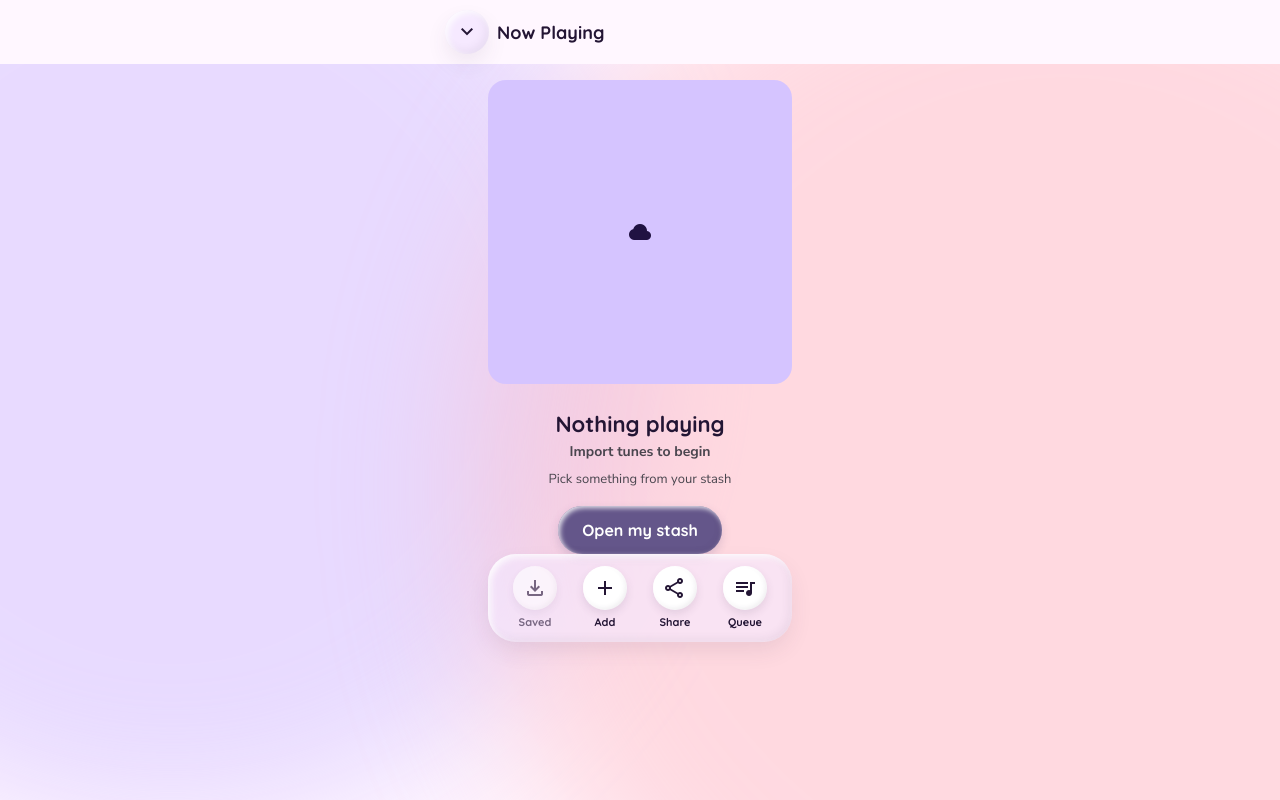
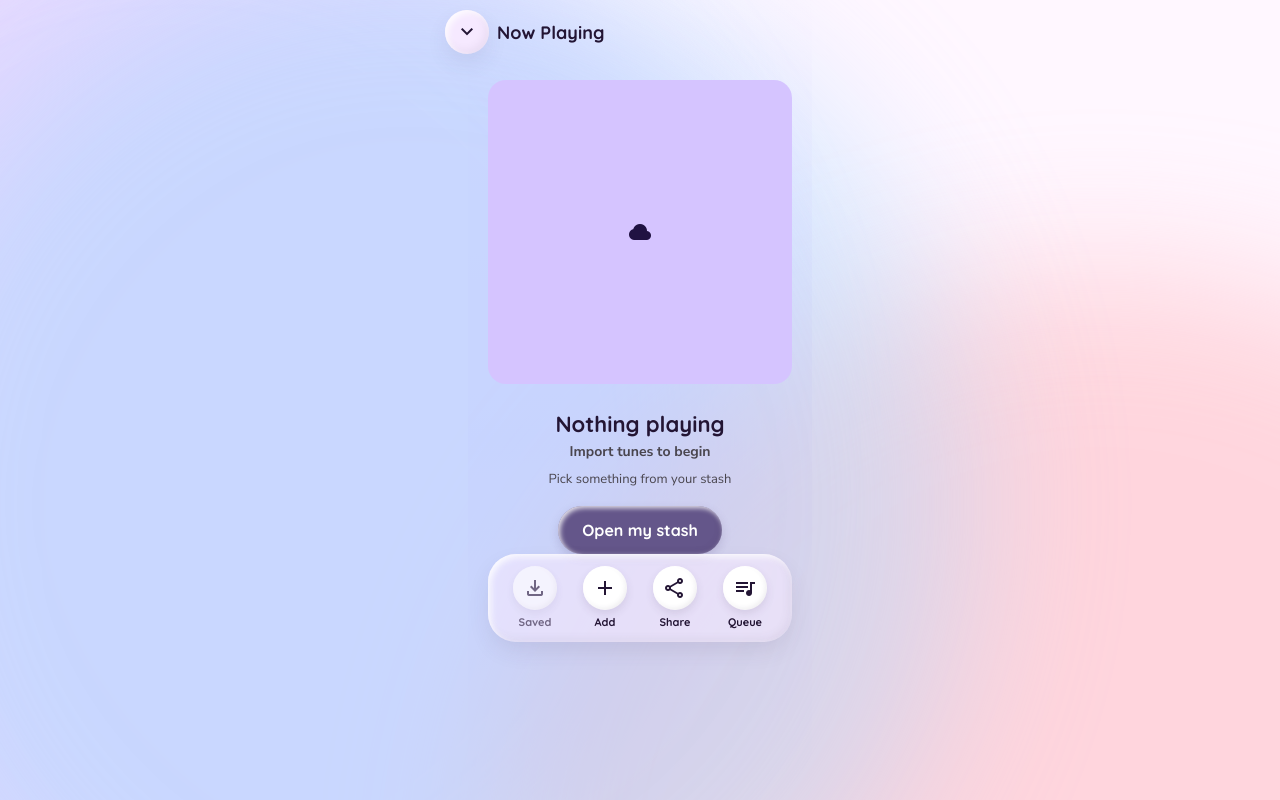
Before and after one commit to natx6/block-neo-brutalist, a Next.js app: page /player in a window 1280 px wide. Built offline with nearby package versions, Linux system fonts and the light colour scheme.

Commit message:
Full-bleed player gradient, transparent header, transport spacing

```diff
--- a/app/player/page.tsx
+++ b/app/player/page.tsx
@@ -182,19 +182,23 @@ export default function PlayerPage() {
   };
 
   return (
-    <div className={`t-bg h-dvh max-w-[430px] mx-auto flex flex-col relative overflow-hidden transition-transform duration-300 ease-in ${leaving ? "translate-y-full" : ""}`}>
+    <div className={`max-w-[430px] mx-auto flex flex-col relative overflow-hidden h-dvh transition-transform duration-300 ease-in ${leaving ? "translate-y-full" : ""}`} style={{ background: "linear-gradient(180deg, var(--bg) 0%, var(--container) 55%, var(--bg) 100%)" }}>
       {/* Edge-to-edge animated backdrop — drifts while playing, still when paused */}
       <div className="fixed inset-0 pointer-events-none" aria-hidden>
         <div
-          className="absolute -top-[10%] -left-[15%] w-[75%] aspect-square rounded-full blur-3xl puff-blob-a"
-          style={{ background: current?.bg ?? "var(--primary-ct)", opacity: 0.55, animationPlayState: playing ? "running" : "paused" }}
+          className="absolute -top-[8%] -left-[20%] w-[90%] aspect-square rounded-full blur-3xl puff-blob-a"
+          style={{ background: current?.bg ?? "var(--primary-ct)", opacity: 0.6, animationPlayState: playing ? "running" : "paused" }}
         />
         <div
-          className="absolute -bottom-[12%] -right-[15%] w-[80%] aspect-square rounded-full blur-3xl puff-blob-b"
-          style={{ background: "var(--tertiary-ct)", opacity: 0.5, animationPlayState: playing ? "running" : "paused" }}
+          className="absolute top-[30%] -right-[20%] w-[85%] aspect-square rounded-full blur-3xl puff-blob-b"
+          style={{ background: "var(--tertiary-ct)", opacity: 0.55, animationPlayState: playing ? "running" : "paused" }}
+        />
+        <div
+          className="absolute -bottom-[10%] -left-[10%] w-[70%] aspect-square rounded-full blur-3xl puff-blob-a"
+          style={{ background: "var(--secondary-ct)", opacity: 0.45, animationPlayState: playing ? "running" : "paused", animationDelay: "-7s" }}
         />
       </div>
-      <header className="fixed top-0 inset-x-0 z-50 pt-safe t-bg">
+      <header className="fixed top-0 inset-x-0 z-50 pt-safe bg-transparent">
         <div className="max-w-[430px] mx-auto h-16 px-5 flex items-center justify-between relative z-10">
           <div className="flex items-center gap-2">
             <button onClick={dismiss} aria-label="Collapse player" className="w-11 h-11 rounded-full t-container clay-card flex items-center justify-center min-w-[44px]">
@@ -265,7 +269,7 @@ export default function PlayerPage() {
               </div>
             </div>
 
-            <div className="flex items-center justify-between px-2 mb-3 shrink-0">
+            <div className="flex items-center justify-between px-2 mb-6 shrink-0">
               <button
                 onClick={toggleShuffle}
                 aria-label="Shuffle"
```
